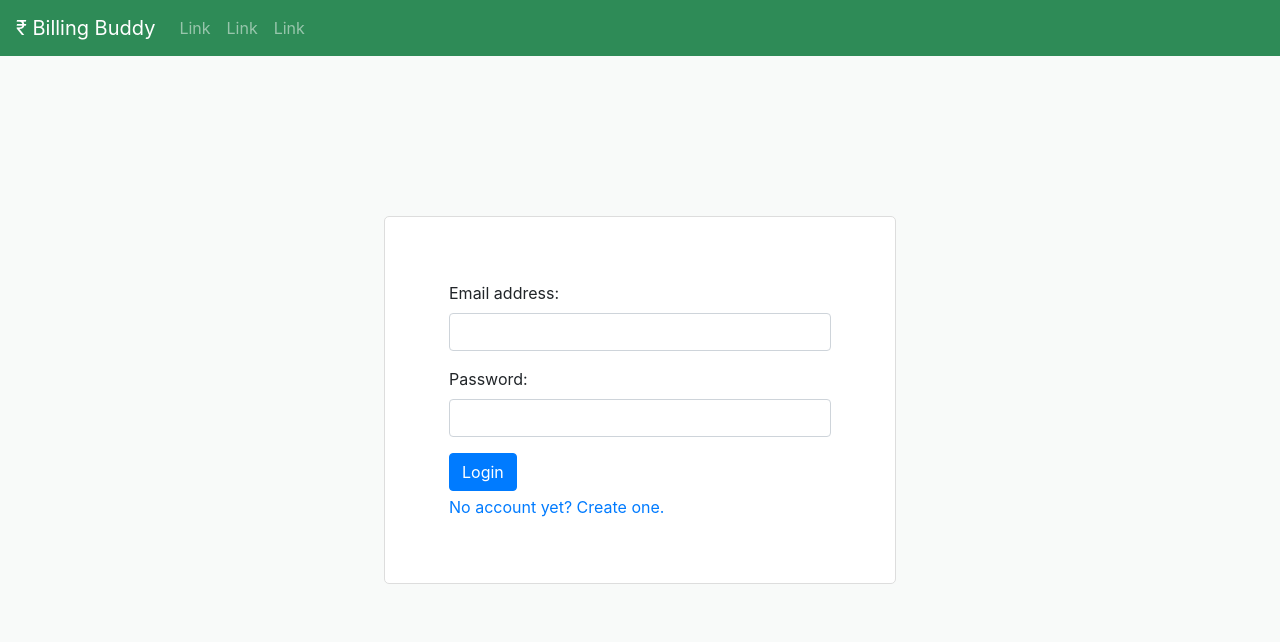
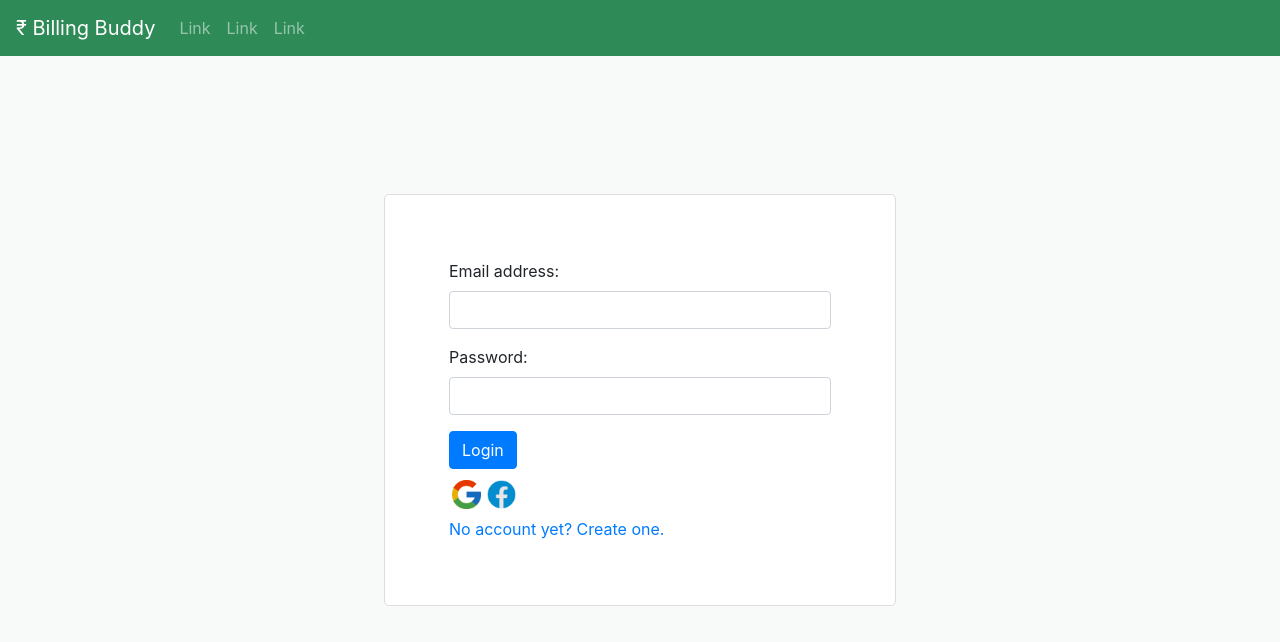
Before and after one commit to sherink08/BillingBuddy, an Angular app: page / in a window 1280 px wide. Shown: the top 642 px of the page. Built offline with nearby package versions, Linux system fonts and the light colour scheme.

Commit message:
login page commit

```diff
--- a/src/app/app.component.css
+++ b/src/app/app.component.css
@@ -7,3 +7,8 @@
 .navbar{
     background-color: seagreen;
 }
+
+.btn-g{
+    background-color: seagreen;
+    color: #fff;
+}
--- a/src/app/login/login.component.css
+++ b/src/app/login/login.component.css
@@ -9,3 +9,25 @@
     border-radius: 5px;
     border: 0.5px solid #ddd;
 }
+
+.social-login{
+    display: flex;
+    margin-top: 8px;
+    margin-bottom: 5px;
+}
+.g-login, .fb-login{
+    width: 35px;
+    height: 35px;
+    background-size: contain !important;
+    cursor: pointer;
+    filter: brightness(0.9);
+}
+.g-login:hover, .fb-login:hover{
+    filter: none;
+}
+.g-login{
+    background: url('../../assets/image/icons8-google-48.png');
+}
+.fb-login{
+    background: url('../../assets/image/icons8-facebook-48.png');
+}
--- a/src/app/login/login.component.html
+++ b/src/app/login/login.component.html
@@ -10,6 +10,10 @@
         </div>
 
         <button class="btn btn-primary">Login</button>
+        <div class="social-login">
+            <span class="g-login"></span>
+            <span class="fb-login"></span>
+        </div>
         <div class="mt-1"><a href="">No account yet? Create one.</a></div>
     </form>
 </div>
--- a/src/index.html
+++ b/src/index.html
@@ -12,7 +12,9 @@
   <script src="https://code.jquery.com/jquery-3.3.1.slim.min.js" integrity="sha384-q8i/X+965DzO0rT7abK41JStQIAqVgRVzpbzo5smXKp4YfRvH+8abtTE1Pi6jizo" crossorigin="anonymous"></script>
   <script src="https://cdnjs.cloudflare.com/ajax/libs/popper.js/1.14.7/umd/popper.min.js" integrity="sha384-UO2eT0CpHqdSJQ6hJty5KVphtPhzWj9WO1clHTMGa3JDZwrnQq4sF86dIHNDz0W1" crossorigin="anonymous"></script>
   <script src="https://stackpath.bootstrapcdn.com/bootstrap/4.3.1/js/bootstrap.min.js" integrity="sha384-JjSmVgyd0p3pXB1rRibZUAYoIIy6OrQ6VrjIEaFf/nJGzIxFDsf4x0xIM+B07jRM" crossorigin="anonymous"></script>
-  <!-- Bootstrap 4 end -->
+
+  <!-- fontAwsome -->
+  <link href="https://stackpath.bootstrapcdn.com/font-awesome/4.7.0/css/font-awesome.min.css" rel="stylesheet" integrity="sha384-wvfXpqpZZVQGK6TAh5PVlGOfQNHSoD2xbE+QkPxCAFlNEevoEH3Sl0sibVcOQVnN" crossorigin="anonymous">
 
 </head>
 <body>
```
Also changed, not shown: src/assets/image/icons8-facebook-48.png (added), src/assets/image/icons8-google-48.png (added).
